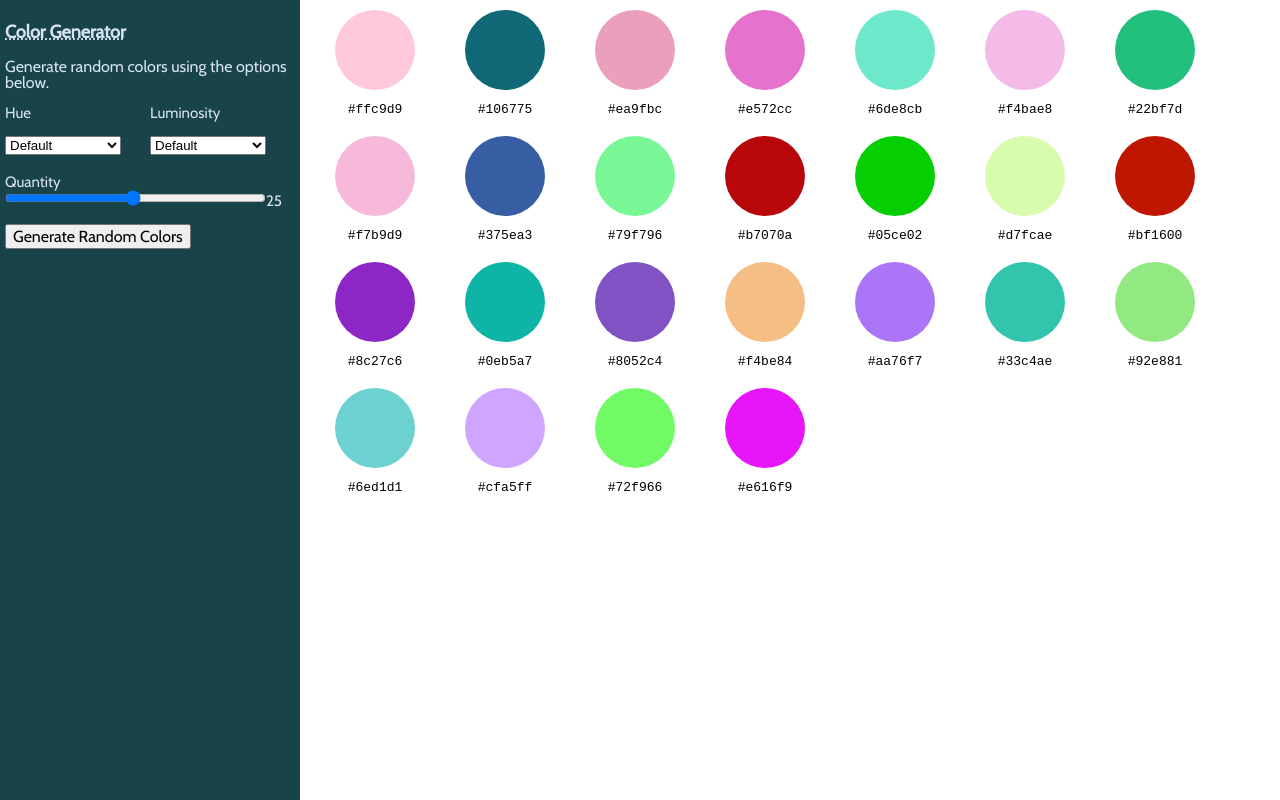
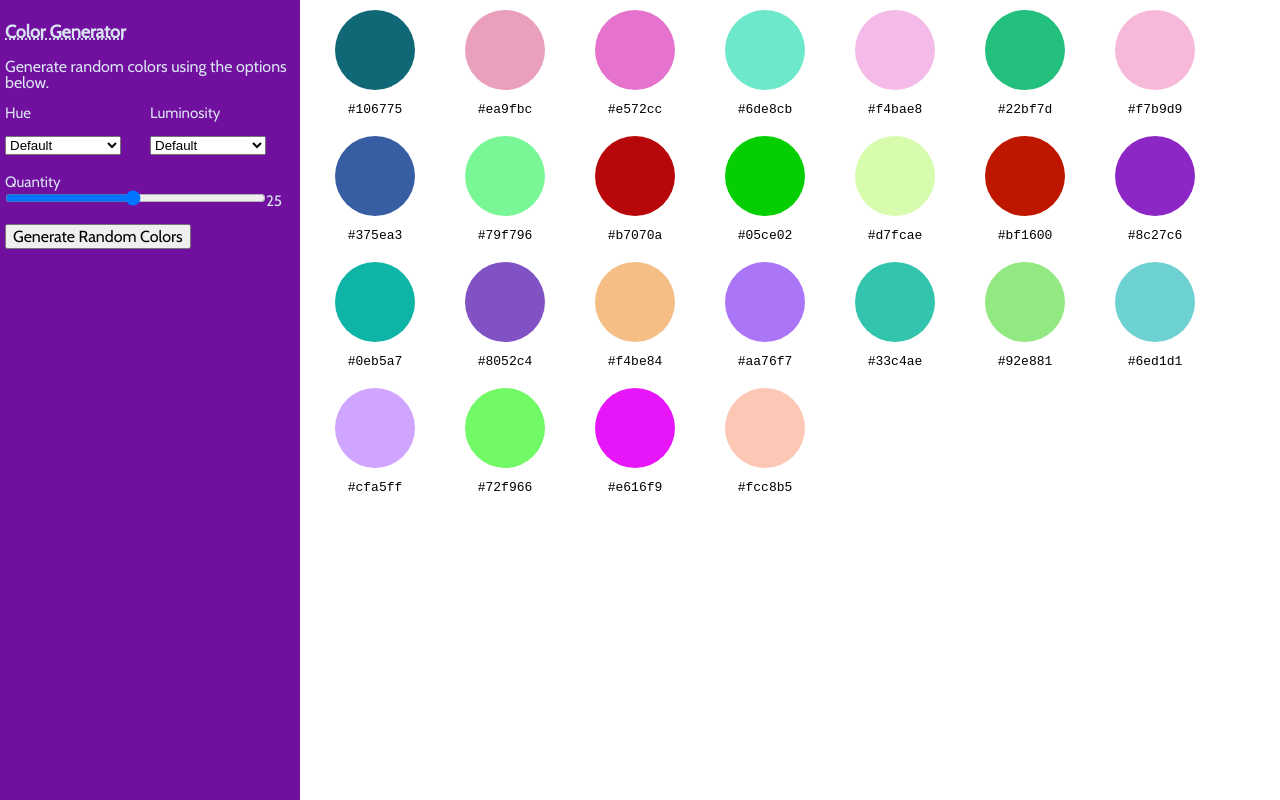
Before and after one commit to sdlambert/colors, a plain HTML site: page index.html in a window 1280 px wide. Both pictures are taken after a click on the button "Generate Random Colors". Drawn offline with nearby package versions, Linux system fonts and the light colour scheme.

Commit message:
switched to id from class, added random background color to options on page load

```diff
--- a/css/main.css
+++ b/css/main.css
@@ -70,9 +70,8 @@ body {
 	background-color: white;
 }
 
-.options {
+#options{
 	display: block;
-	background-color: #184449;
 }
 
 h1 {
@@ -195,12 +194,12 @@ input[type=range] {
 }
 
 @media screen and (min-width:800px){
-	body, html, .options, #color-space {
+	body, html, #options, #color-space {
 		height: 100%;
 		overflow-y: auto;
 	}
 
-	.options {
+	#options{
 		display: block;
 		float: left;
 	}
--- a/index.html
+++ b/index.html
@@ -8,7 +8,7 @@
 	<link async rel="stylesheet" type="text/css" href="css/main.css">
 </head>
 <body>
-	<section class="options">
+	<section id="options">
 
 		<form name="pickColors" id="pick-colors">
 			<h1>Color Generator</h1>
--- a/js/main.js
+++ b/js/main.js
@@ -7,8 +7,7 @@
 	    colorSpace,
 	    hueInput,
 	    luminosityInput,
-	    radioBtns,
-	    selected,
+	    optionSection,
 	    fragment;
 
 	function init() {
@@ -18,21 +17,25 @@
 		colorSpace      = document.getElementById('color-space');
 		hueInput        = document.getElementById('hue');
 		luminosityInput = document.getElementById('luminosity');
-		radioBtns       = document.getElementsByClassName('');
+		optionSection   = document.getElementById('options');
 
 		fragment = document.createDocumentFragment();
 
-		updateValue();
+		updateRangeValue();
 
-		rangeInput.addEventListener('input', updateValue, false);
+		rangeInput.addEventListener('input', updateRangeValue, false);
 		btnGenerate.addEventListener('click', generateColors, false);
-		//options.addEventListener('change', updateOptions, false);
+
+		optionSection.style.backgroundColor = randomColor({
+				hue: getBackgroundColor(),
+				luminosity: "dark"
+			});
 	}
 
 	function generateColors (e) {
 
 		var colorArray = [],
-		    colorObj = {},
+		    colorObj   = {},
 		    i,
 		    hue,
 		    luminosity;
@@ -53,32 +56,19 @@
 		colorObj.count = rangeInput.value;
 
 		colorArray = randomColor(colorObj);
-
 		colorArray.forEach(createSwatch);
 
 		colorSpace.appendChild(fragment);
 	}
 
-	function updateOptions (e) {
-		var i;
-
-		e.preventDefault();
-
-		for (i = 0; i < options.length; i++){
-			if (selected == options[i].id){
-				console.log(options[i].id);
-			}
-		}
-	}
-
-	function updateValue() {
+	function updateRangeValue() {
 		rangeLbl.innerHTML = rangeInput.value;
 	}
 
 	function createSwatch (hexValue) {
-		var circle = createDiv(),
-		    colorLabel = createDiv(),
-		    colorSwatch = createDiv();
+		var circle      = document.createElement('div'),
+		    colorLabel  = document.createElement('div'),
+		    colorSwatch = document.createElement('div');
 
 		circle.classList.add('circle');
 		circle.style.backgroundColor = hexValue;
@@ -94,16 +84,15 @@
 		fragment.appendChild(colorSwatch);
 	}
 
-	function createDiv () {
-		return document.createElement('div');
-	}
-
 	function removeChildren() {
 		while (colorSpace.firstChild)
 			colorSpace.removeChild(colorSpace.firstChild);
 	}
 
-
+	function getBackgroundColor () {
+		var hues = ["red", "orange", "green", "blue", "purple", "monochrome"];
+		return hues[Math.floor(Math.random() * 6)];
+	}
 	// add event listener for page load
 	window.addEventListener('load', init, false);
 
```
